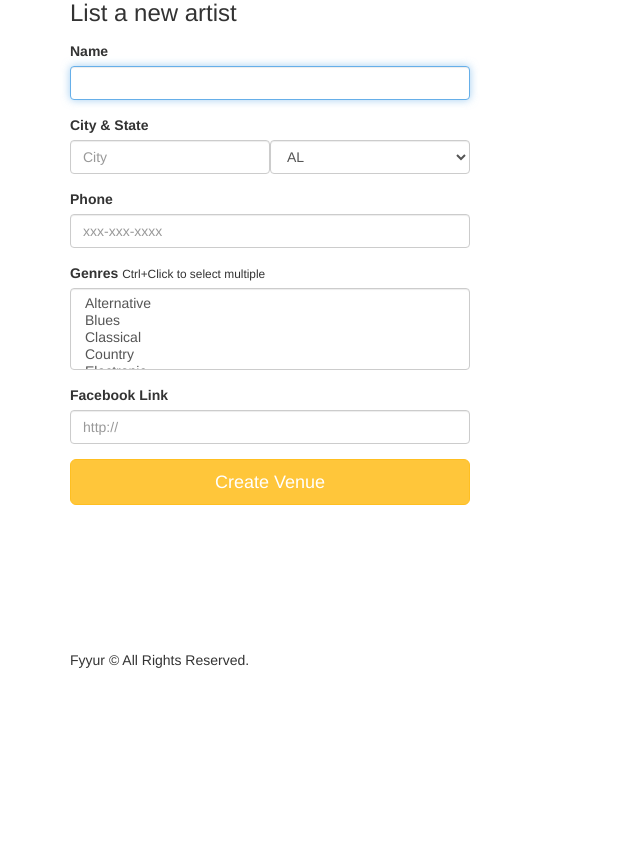
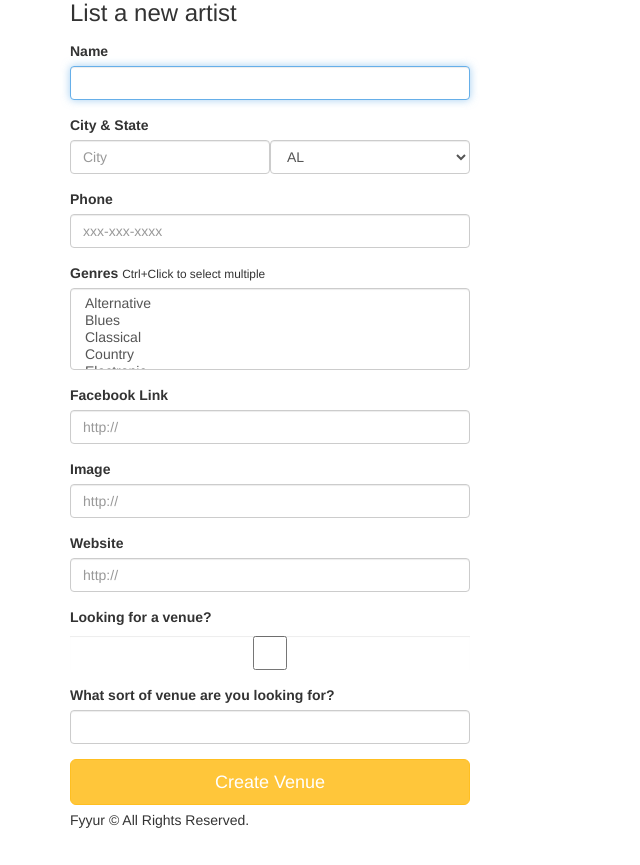
Before and after one commit to raghuchandan1/Fyyur, a Flask app: page /artists/create in a window 1280 px wide. Shown: the part 95-960 px from the top of the page, without its empty margins (0-640 px from the left). Before the commit the page ends 763 px from the top, so only its background shows below. Run offline with Flask 2, Linux system fonts and the light colour scheme; some libraries are stand-ins or nearby versions.

Commit message:
fix: Updated the form for including the new fields for artist and changed the backref of show

```diff
--- a/starter_code/models.py
+++ b/starter_code/models.py
@@ -23,7 +23,7 @@ class Venue(db.Model):
     website = db.Column(db.String())
     seeking_talent = db.Column(db.String())
     seeking_description = db.Column(db.String())
-    shows = db.relationship('Show', backref="Venue", lazy='dynamic')
+    shows = db.relationship('Show', backref="venue", lazy='dynamic')
 
     def __repr__(self):
       return '<Venue {}>'.format(self.name)
@@ -39,11 +39,11 @@ class Artist(db.Model):
     genres = db.Column(db.String(120))
     image_link = db.Column(db.String(500))
     facebook_link = db.Column(db.String(120))
-
+    website = db.Column(db.String(120))
     # DONE: implement any missing fields, as a database migration using Flask-Migrate
     seeking_venue = db.Column(db.Boolean)
     seeking_description = db.Column(db.String(500))
-    shows = db.relationship('Show', backref="Artist", lazy='dynamic')
+    shows = db.relationship('Show', backref="artist", lazy='dynamic')
 
     def __repr__(self):
       return '<Artist {}>'.format(self.name)
--- a/starter_code/templates/forms/new_artist.html
+++ b/starter_code/templates/forms/new_artist.html
@@ -32,6 +32,24 @@
           <label for="facebook_link">Facebook Link</label>
           {{ form.facebook_link(class_ = 'form-control', placeholder='http://', autofocus = true) }}
         </div>
+       <div class="form-group">
+      <label for="image_link">Image</label>
+      {{ form.image_link(class_ = 'form-control', placeholder='http://', autofocus = true) }}
+    </div>
+    <div class="form-group">
+      <label for="website">Website</label>
+      {{ form.website(class_ = 'form-control', placeholder='http://', autofocus = true) }}
+    </div>
+    <div class="form-group">
+      <label for="seeking_venue">Looking for a venue?</label>
+      {{ form.seeking_venue(class_ = 'form-control', autofocus = true) }}
+    </div>
+    <div class="form-group">
+      <label for="seeking_description"
+        >What sort of venue are you looking for?</label
+      >
+      {{ form.seeking_description(class_ = 'form-control', autofocus = true) }}
+    </div>
       <input type="submit" value="Create Venue" class="btn btn-primary btn-lg btn-block">
     </form>
   </div>
```
